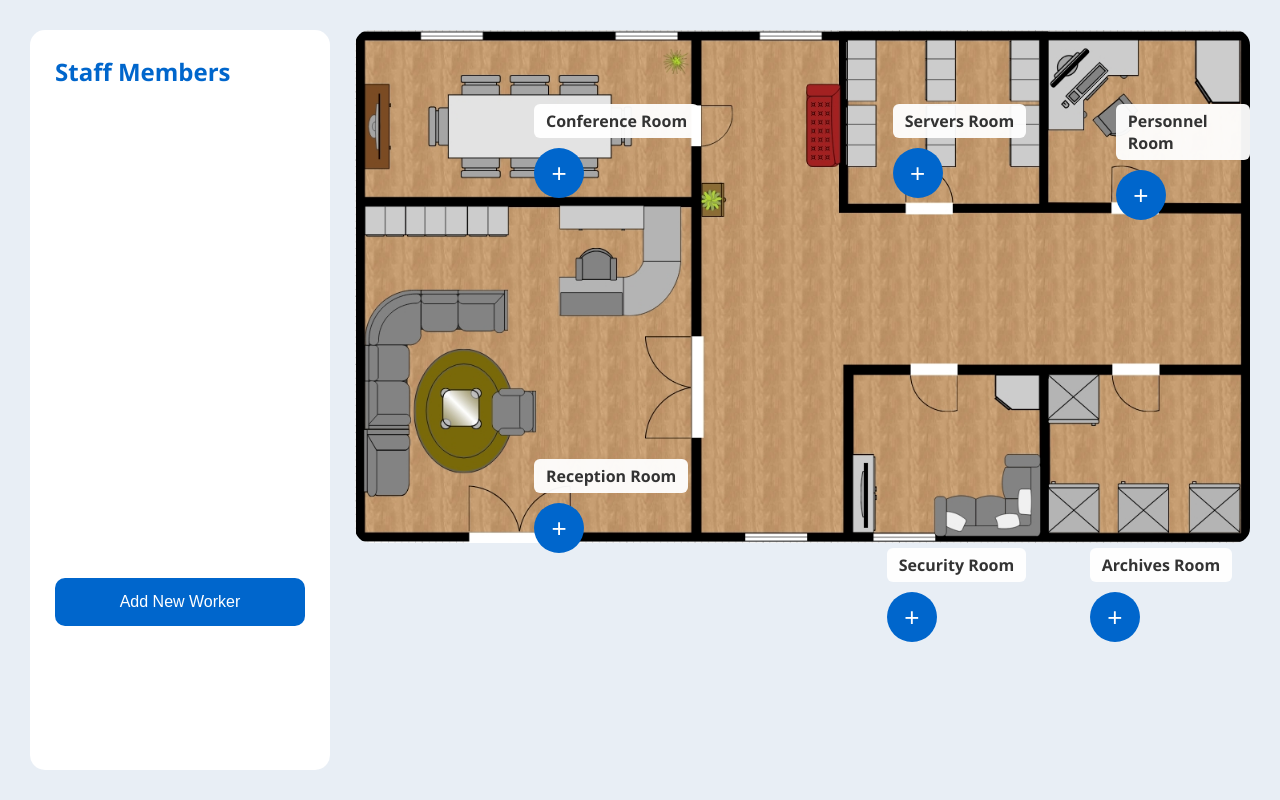
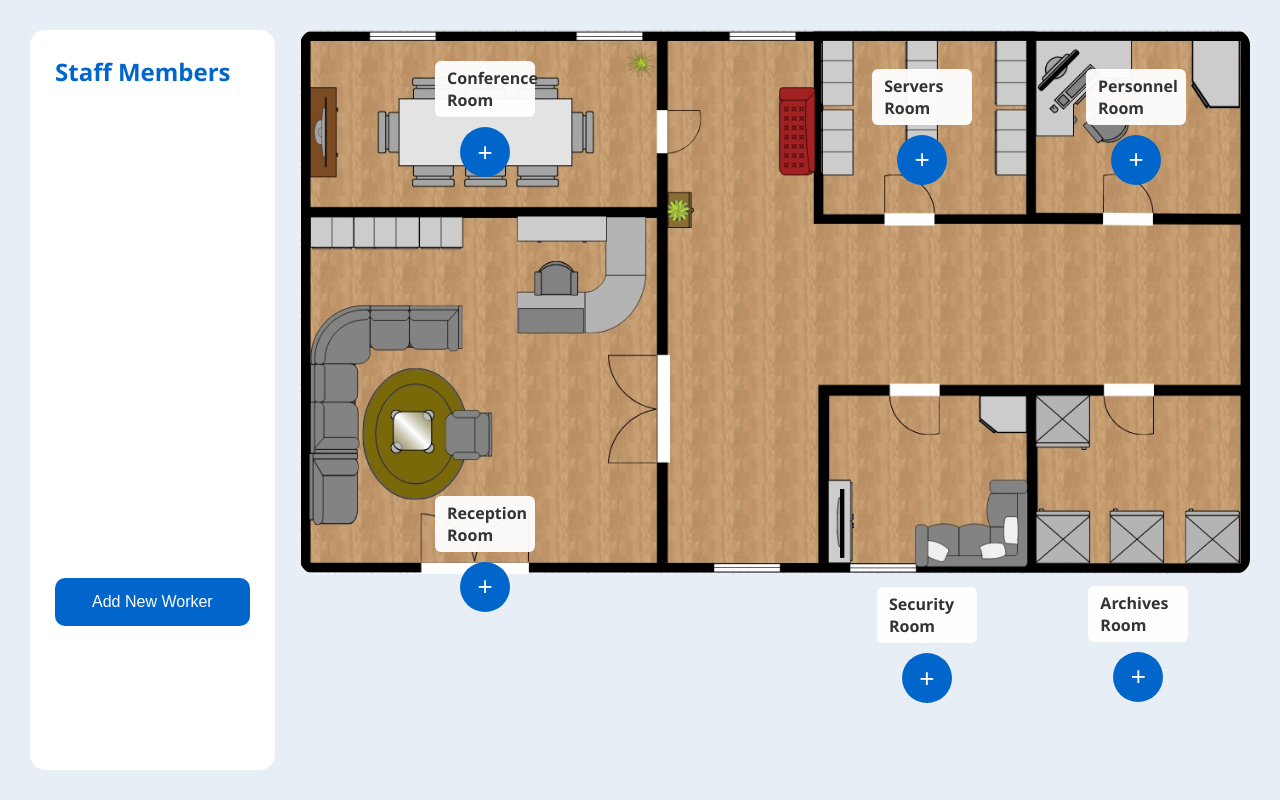
Before and after one commit to boutainajad/gestion-employes, a plain HTML site: page index.html in a window 1280 px wide. Drawn offline with Linux system fonts and the light colour scheme.

Commit message:
Modification de la mise en page et des styles

```diff
--- a/asset/style.css
+++ b/asset/style.css
@@ -55,7 +55,7 @@ body {
 
 .plan-etage {
     position: relative;
-    flex: 1;
+width: 100%;
 }
 
 .plan-etage img {
@@ -70,6 +70,7 @@ body {
     display: flex;
     flex-direction: column;
     gap: 10px;
+
 }
 
 .zone h3 {
@@ -79,36 +80,62 @@ body {
     padding: 6px 12px;
     border-radius: 6px;
     display: inline-block;
+    width: 100px;
 }
 
 .zone-conference {
-    top: 10%;
-    left: 20%;
+    top: 1%;
+    left: 1%;
+    width: 37%;
+    aspect-ratio: 2.025;
+    justify-content: center;
+    align-items: center;
 }
 
 .zone-personnel {
-    top: 10%;
-    left: 85%;
+    top: 2%;
+    right: 1%;
+    width: 22%;
+    aspect-ratio: 1.2;
+    justify-content: center;
+    align-items: center;
 }
 
 .zone-reception {
-    top: 58%;
-    left: 20%;
+    bottom: 5%;
+    left: 1%;
+     width: 37%;
+    aspect-ratio: 1.01;
+    justify-content: center;
+    align-items: center;
 }
 
 .zone-servers {
-    top: 10%;
-    right: 25%;
+    top: 2%;
+    right: 23.5%;
+    width: 22%;
+    aspect-ratio: 1.2;
+    justify-content: center;
+    align-items: center;
+
 }
 
 .zone-security {
-    top: 70%;
-    right: 25%;
+    bottom: 5%;
+    right: 23.5%;
+    width: 21%;
+    aspect-ratio: 1.205;
+    justify-content: center;
+    align-items: center;
 }
 
 .zone-archives {
-    top: 70%;
-    right: 2%;
+    bottom: 5%;
+    right: 1%;
+    width: 21.5%;
+    aspect-ratio: 1.215;
+    justify-content: center;
+    align-items: center;
 }
 
 .add-btn {
@@ -392,7 +419,7 @@ body {
     box-shadow: 0 4px 12px rgba(0, 123, 255, 0.3);
 }
 
-@media (min-width: 768px) and (max-width: 1023px) {
+@media (min-width: 768px) and (max-width: 1250px) {
     .container {
         flex-direction: column;
         padding: 20px;
@@ -421,6 +448,8 @@ body {
         border-radius: 12px;
         border: 2px solid #0066cc;
         box-shadow: 0 2px 8px rgba(0, 102, 204, 0.1);
+        width: 100%;
+        height: 200px;
     }
 
     .zone h3 {
@@ -482,6 +511,8 @@ body {
         border-radius: 10px;
         border: 2px solid #0066cc;
         box-shadow: 0 2px 6px rgba(0, 102, 204, 0.1);
+        width: 100%;
+        height: 200px;
     }
 
     .zone h3 {
--- a/index.html
+++ b/index.html
@@ -64,7 +64,7 @@
 
             <form id="form-add-employee">
                 <label>Name:</label>
-                <input id="name" type="text"  placeholder="Clementine Larsen" >
+                <input id="name" type="text"  placeholder="Entrer your name" >
 
                 <label>Role:</label>
                 <select id="role">
@@ -77,7 +77,7 @@
                 </select>
 
                 <label>Photo (URL):</label>
-                <input id="url" type="url"  placeholder="https://www.japyqijubul.org">
+                <input id="url" type="url"  placeholder="paste direct image link">
 
                 <div class="photo-preview">
                     <div class="photo-circle"></div>
@@ -90,10 +90,10 @@
                 </div>
 
                 <label>Email:</label>
-                <input id="email" type="email"  placeholder="keqero@mailinator.com" >
+                <input id="email" type="email"  placeholder="Entrer email adress" >
 
                 <label>Phone:</label>
-                <input id="phone" type="tel" name="phone" placeholder="+1 (435) 746-9123">
+                <input id="phone" type="tel" name="phone" placeholder="Entrer phone number">
 
                 <div class="modal-buttons">
                     <button type="submit" class="btn-save">Save Worker</button>
```
